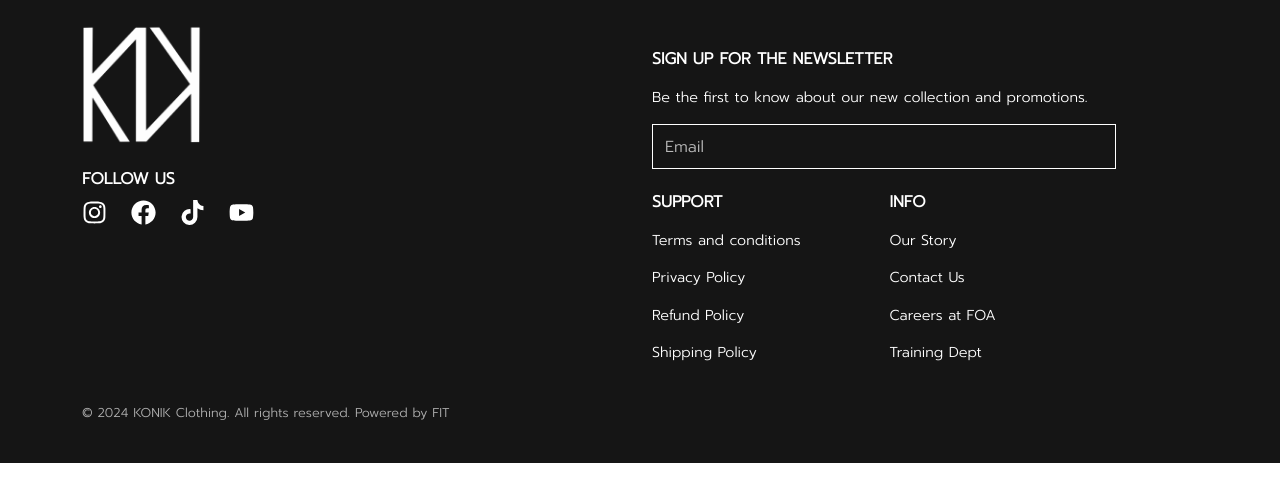
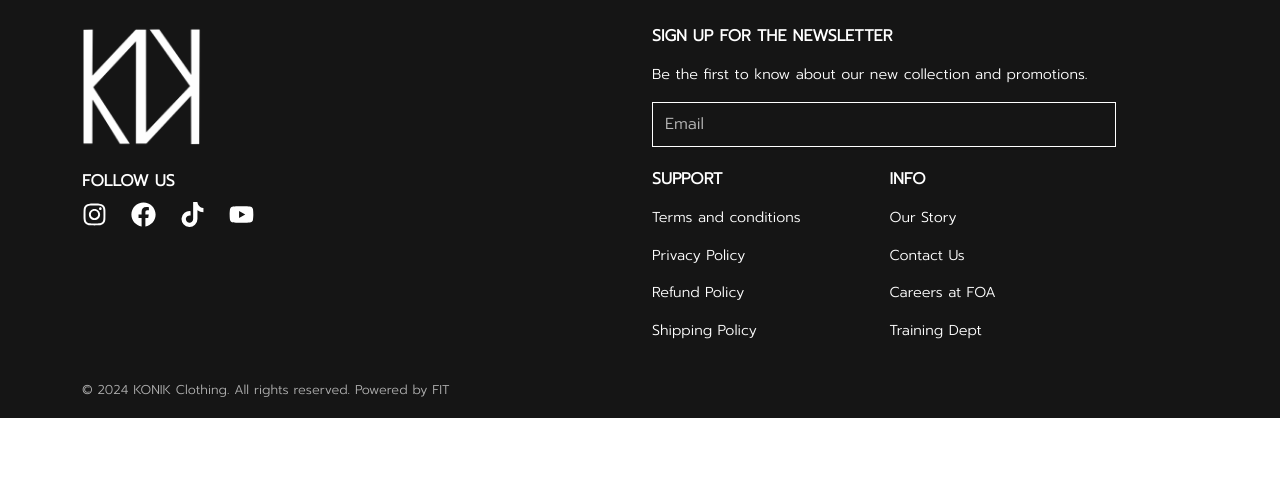
Before and after one commit to hhadithya/e-commerce-web, a React (Create React App) app: page / in a window 1280 px wide. Shown: the top 502 px of the page. Built offline with nearby package versions, Linux system fonts and the light colour scheme.

Commit message:
final touches footer

```diff
--- a/src/Stylesheets/footer.css
+++ b/src/Stylesheets/footer.css
@@ -1,7 +1,7 @@
 footer {
     background-color: #151515;
     color: white;
-    padding: 25px 0;
+    padding: 0.2% 0;
     font-family: Prompt;;
     font-size: 0.9rem;
     font-weight: 600;
@@ -9,6 +9,7 @@ footer {
 img {
     width: 120px;
     height: auto;
+    margin-top: 4.5%;
 }
 .text{
     font-weight: lighter;
```
